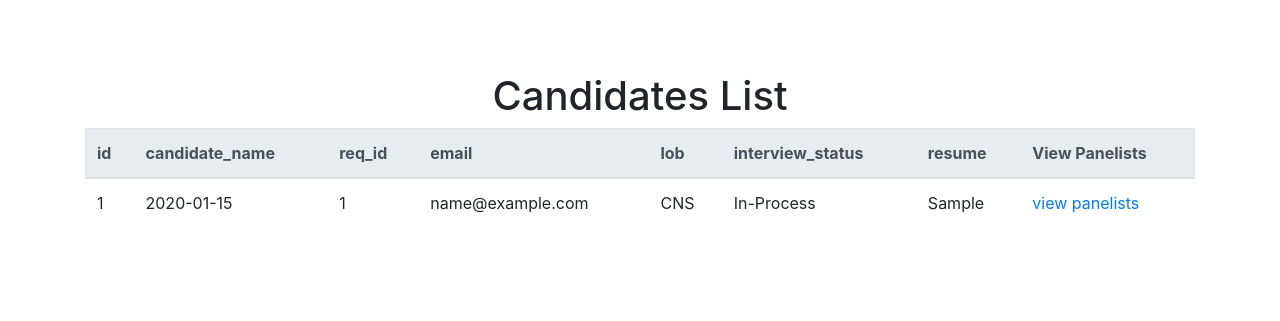
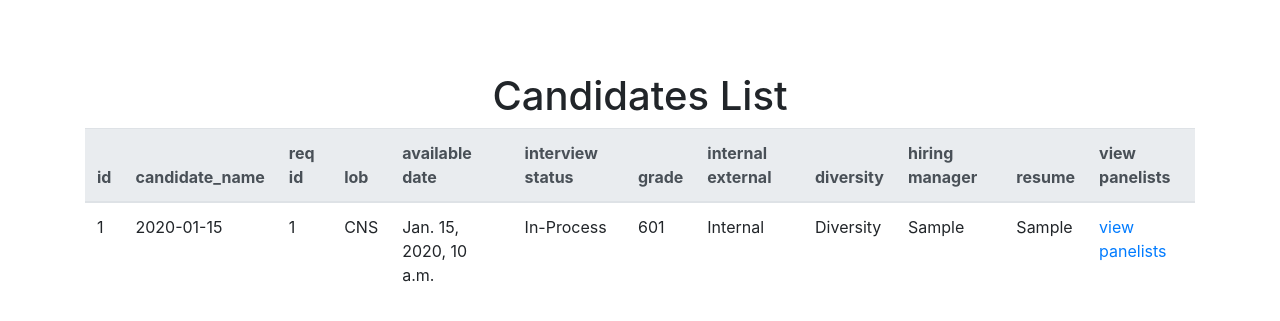
Before and after one commit to karthik9632/Scheduler, a Django app: page /candidate in a window 1280 px wide. Shown: the part 56-377 px from the top of the page. Run offline with Django 3.2, Linux system fonts and the light colour scheme; tables that the repository leaves empty hold one stand-in row (values such as "Sample post").

Commit message:
modified candidate table

```diff
--- a/templates/candidate.html
+++ b/templates/candidate.html
@@ -10,13 +10,17 @@
             <tr>
                 <th>id</th>
                 <th>candidate_name</th>
-                <th>req_id</th>
-                <th>email</th>
+                <th>req id</th>
                 <th>lob</th>
-                <th>interview_status</th>
-                <th>resume</th>
-                <th>View Panelists</th>
-            </tr>
+                <th>available date</th>
+                <th>interview status</th>
+                <th>grade   </th>
+                <th>internal external   </th>
+                <th>diversity   </th>
+                <th>hiring manager   </th>
+                <th>resume   </th>
+                <th>view panelists</th>
+                </tr>
 
         </thead>
         {% for candidate in candidates %}
@@ -25,9 +29,13 @@
             <td>{{candidate.id}}</td>
             <td>{{candidate.candidate_name}}</td>
             <td>{{candidate.req_id}}</td>
-            <td>{{candidate.email}}</td>
             <td>{{candidate.lob}}</td>
+            <td>{{candidate.available_date}}</td>
             <td>{{candidate.interview_status}}</td>
+            <td>{{candidate.req_id__grade   }}</td>
+            <td>{{candidate.req_id__internal_external   }}</td>
+            <td>{{candidate.req_id__diversity   }}</td>
+            <td>{{candidate.req_id__hiring_manager   }}</td>
             <td>{{candidate.resume   }}</td>
             <td><a href="{% url 'panelists' %}?cid={{candidate.id}}">view panelists</a></td>
         </tr>
--- a/templates/panelist.html
+++ b/templates/panelist.html
@@ -14,7 +14,6 @@
             <tr>
                 <th>sid</th>
                 <th>name</th>
-                <th>email</th>
                 <th>lob</th>
                 <th>is_available</th>
                 <th>number_of_interviews_in_a_month </th>
@@ -27,7 +26,6 @@
         <tr>
             <td>{{panelist.sid}}</td>
             <td>{{panelist.name}}</td>
-            <td>{{panelist.email}}</td>
             <td>{{panelist.lob}}</td>
             <td>{{panelist.is_available}}</td>
             <td>{{panelist.number_of_interviews_in_a_month }}</td>
--- a/ttt/admin.py
+++ b/ttt/admin.py
@@ -62,7 +62,7 @@ class InterviewsAdmin(admin.ModelAdmin):
 
 
 class RequistionAdmin(admin.ModelAdmin):
-    list_display = ('req_id', 'hiring_manager', 'recruiter','start_date', 'last_modified_date', 'lob',' grade', 'internal_external','diversity', 'req_status')
+    list_display = ('req_id', 'hiring_manager', 'recruiter','start_date', 'last_modified_date', 'lob','grade', 'internal_external','diversity', 'req_status')
     list_filter = ('req_id', 'hiring_manager', 'recruiter','start_date', 'last_modified_date', 'lob','req_status')
 
 
--- a/ttt/models.py
+++ b/ttt/models.py
@@ -103,6 +103,9 @@ class Candidate(models.Model):
     def __str__(self) -> str:
         return self.candidate_name
 
+    def get_all_details(self):
+        return self.candidate_name
+
 
 class GTIPanelist(models.Model):
 
--- a/ttt/views.py
+++ b/ttt/views.py
@@ -53,7 +53,7 @@ def candidate_list(request):
     if candidate_id:
         candidates = list(Candidate.objects.filter(id=candidate_id).values('id','req_id','candidate_name', 'email', 'lob' ,'interview_status', 'resume'))
     else:
-        candidates = list(Candidate.objects.values('id','req_id','candidate_name', 'email', 'lob' ,'interview_status', 'resume'))
+        candidates = list(Candidate.objects.values('id','req_id','candidate_name', 'email', 'lob' ,'available_date', 'interview_status', 'resume', 'req_id__grade', 'req_id__internal_external', 'req_id__diversity', 'req_id__hiring_manager'))
 
     context = {'candidates': candidates}
     return render(request, 'candidate.html', context)
```
